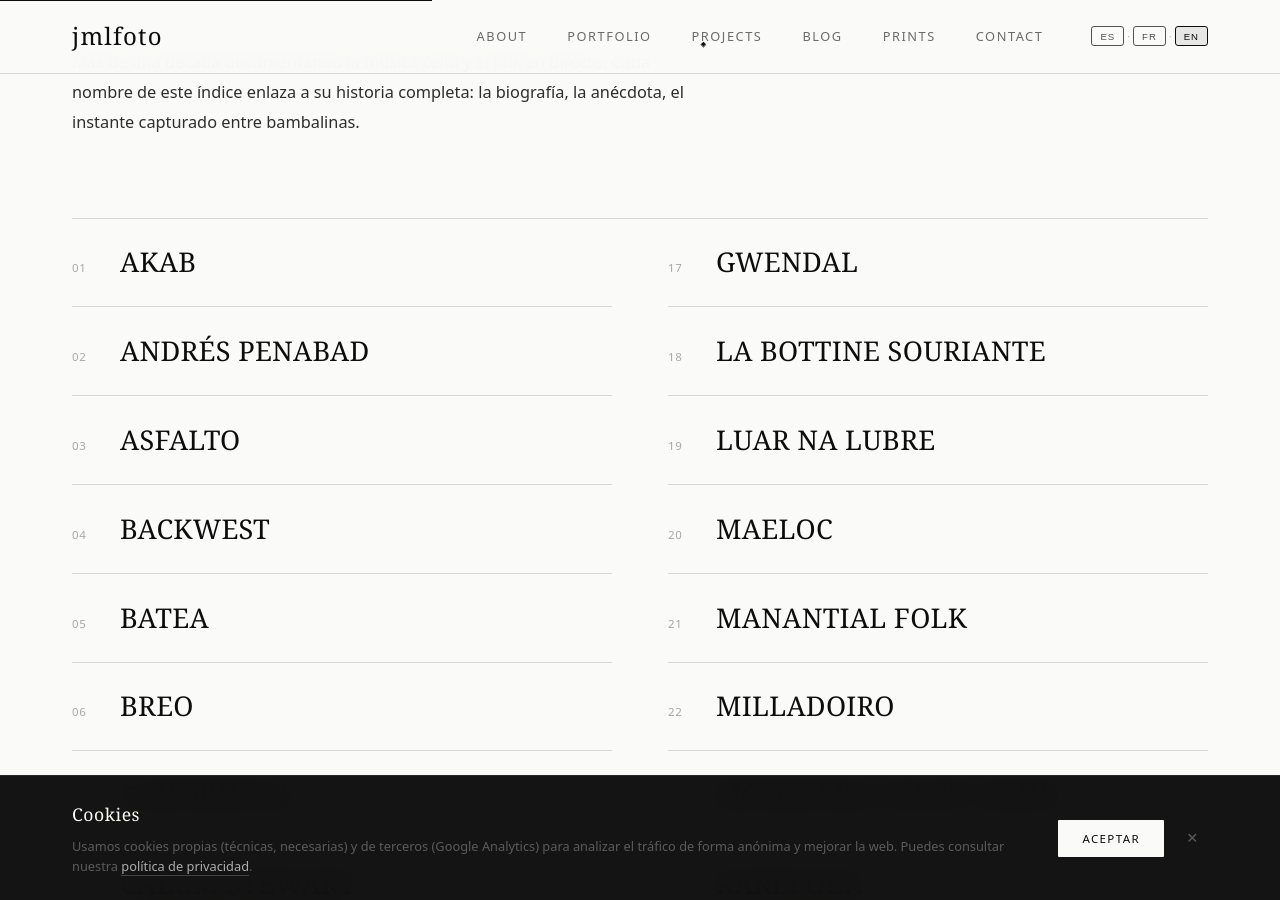
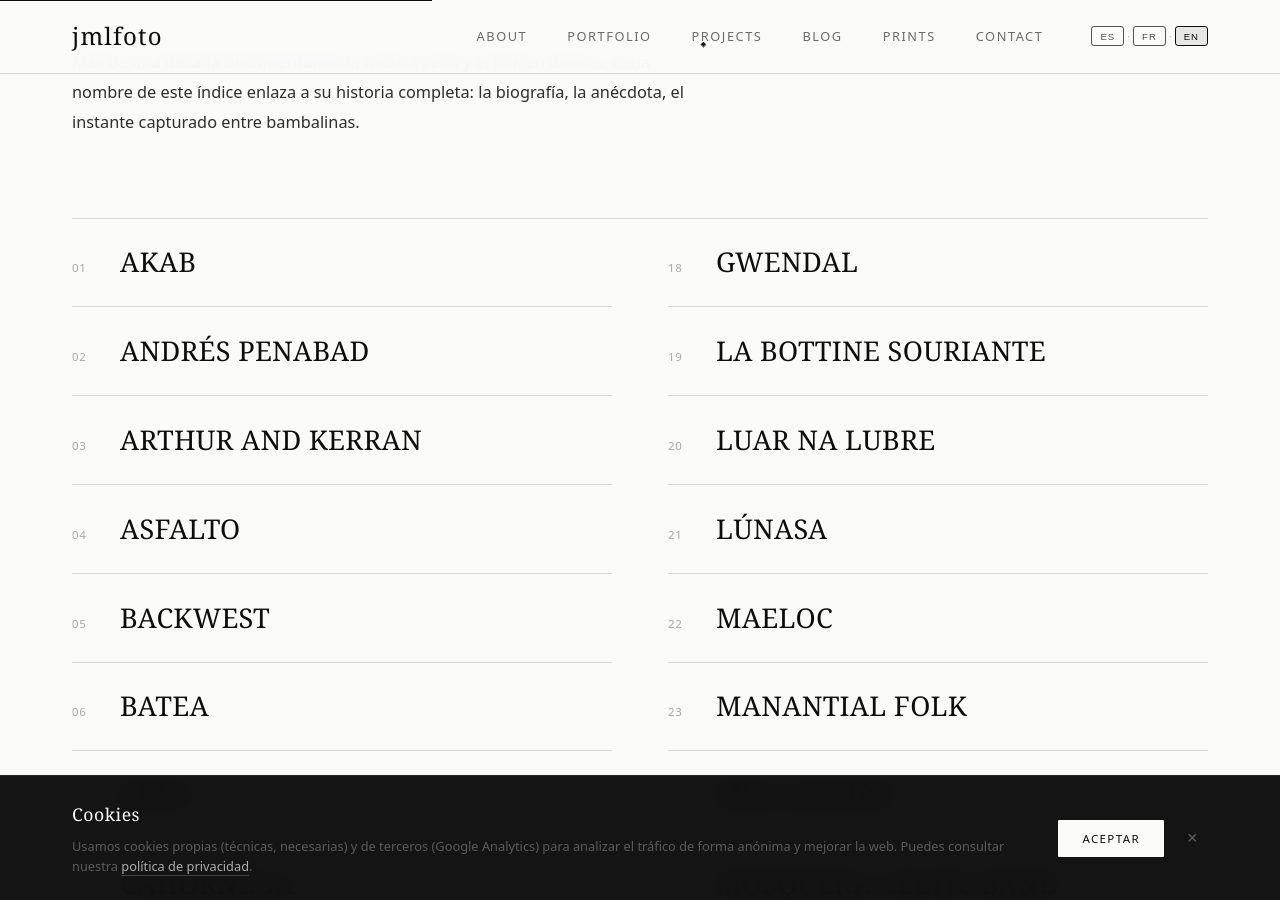
Before and after one commit to jmlfoto-gw/jmlfoto.es, a Jekyll site: the page built from bandas.html, in a window 1280 px wide and 900 px high, scrolled down 565 px. Built offline with Jekyll 4.4.1, drawn with Linux system fonts in a browser that asks for light colours; some of the changed text lies outside the part shown.

Commit message:
BANDAS AÑADIDAS

```diff
--- a/bandas.html
+++ b/bandas.html
@@ -17,24 +17,27 @@
   - { nombre: "GARMA", url: "https://jmlfoto.wordpress.com/2025/07/17/garma/" }
   - { nombre: "MANANTIAL FOLK", url: "https://jmlfoto.wordpress.com/2025/07/17/manantial-folk/" }
   - { nombre: "RAREFOLK", url: "https://jmlfoto.wordpress.com/2026/06/27/rarefolk/" }
-  - { nombre: "ANDRÉS PENABAD", url: "https://jmlfoto.wordpress.com/?s=Andr%C3%A9s+Penabad" }
-  - { nombre: "CÚIG", url: "https://jmlfoto.wordpress.com/?s=Cuig" }
-  - { nombre: "ASFALTO", url: "https://jmlfoto.wordpress.com/?s=Asfalto" }
-  - { nombre: "MAELOC", url: "https://jmlfoto.wordpress.com/?s=Maeloc" }
-  - { nombre: "MILLADOIRO", url: "https://jmlfoto.wordpress.com/?s=Milladoiro" }
-  - { nombre: "ÑU", url: "https://jmlfoto.wordpress.com/?s=%C3%91u" }
-  - { nombre: "ROSARIO LA TREMENDITA", url: "https://jmlfoto.wordpress.com/?s=Rosario+La+Tremendita" }
-  - { nombre: "RUBÉN DÍEZ (RUSTED)", url: "https://jmlfoto.wordpress.com/?s=Ruben+Diez+Rusted" }
-  - { nombre: "BACKWEST", url: "https://jmlfoto.wordpress.com/?s=Backwest" }
-  - { nombre: "MOSQUERA CELTIC BAND", url: "https://jmlfoto.wordpress.com/?s=Mosquera+Celtic+Band" }
-  - { nombre: "DRY RIVER", url: "https://jmlfoto.wordpress.com/?s=Dry+River" }
-  - { nombre: "SCOTTISHFISH BAND", url: "https://jmlfoto.wordpress.com/?s=Scottishfish" }
-  - { nombre: "LUAR NA LUBRE", url: "https://jmlfoto.wordpress.com/?s=Luar+Na+Lubre" }
-  - { nombre: "CAPERCAILLIE", url: "https://jmlfoto.wordpress.com/?s=Capercaillie" }
-  - { nombre: "DERVISH", url: "https://jmlfoto.wordpress.com/?s=Dervish" }
+  - { nombre: "ANDRÉS PENABAD", url: "https://jmlfoto.wordpress.com/2025/07/17/andres-penabad/" }
+  - { nombre: "CÚIG", url: "https://jmlfoto.wordpress.com/2025/07/17/cuig/" }
+  - { nombre: "ASFALTO", url: "https://jmlfoto.wordpress.com/2025/07/17/asfalto/" }
+  - { nombre: "MAELOC", url: "https://jmlfoto.wordpress.com/2025/07/17/maeloc/" }
+  - { nombre: "MILLADOIRO", url: "https://jmlfoto.wordpress.com/2025/07/17/milladoiro/" }
+  - { nombre: "ÑU", url: "https://jmlfoto.wordpress.com/2025/07/17/nu/" }
+  - { nombre: "ROSARIO LA TREMENDITA", url: "https://jmlfoto.wordpress.com/2025/07/17/rosario-la-tremendita/" }
+  - { nombre: "RUBÉN DÍEZ (RUSTED)", url: "https://jmlfoto.wordpress.com/2025/07/17/ruben-diez-rusted/" }
+  - { nombre: "BACKWEST", url: "https://jmlfoto.wordpress.com/2025/07/17/backwest/" }
+  - { nombre: "MOSQUERA CELTIC BAND", url: "https://jmlfoto.wordpress.com/2025/07/17/mosquera-celtic-band/" }
+  - { nombre: "DRY RIVER", url: "https://jmlfoto.wordpress.com/2025/07/17/dry-river/" }
+  - { nombre: "SCOTTISHFISH BAND", url: "https://jmlfoto.wordpress.com/2025/07/17/scotishfish/" }
+  - { nombre: "LUAR NA LUBRE", url: "https://jmlfoto.wordpress.com/2025/07/17/luar-na-lubre/" }
+  - { nombre: "CAPERCAILLIE", url: "https://jmlfoto.wordpress.com/2025/07/17/capercaille/" }
+  - { nombre: "DERVISH", url: "https://jmlfoto.wordpress.com/2024/08/19/dervish/" }
   - { nombre: "SOLAS", url: "https://jmlfoto.wordpress.com/2026/07/19/solas-la-luz-irlandesa-sobre-el-atlantico/" }
   - { nombre: "YVES LAMBERT BAND", url: "https://jmlfoto.wordpress.com/2026/07/19/yves-lambert-medio-siglo-de-musica-quebequesa/" }
   - { nombre: "RUBEN ALBA BAND", url: "https://jmlfoto.wordpress.com/2026/07/19/ruben-alba-la-gaita-asturiana-que-mira-al-siglo-xxi/" }
+  - { nombre: "LÚNASA", url: "https://jmlfoto.wordpress.com/2026/07/20/lunasa/" }
+  - { nombre: "ARTHUR AND KERRAN", url: "https://jmlfoto.wordpress.com/2026/07/20/arthur-kerran/" }
+  - { nombre: "XARA", url: "https://jmlfoto.wordpress.com/2026/07/20/xara/" }
 ---
 <section class="bandas-hero">
   <div class="bandas-hero-overlay"></div>
```
